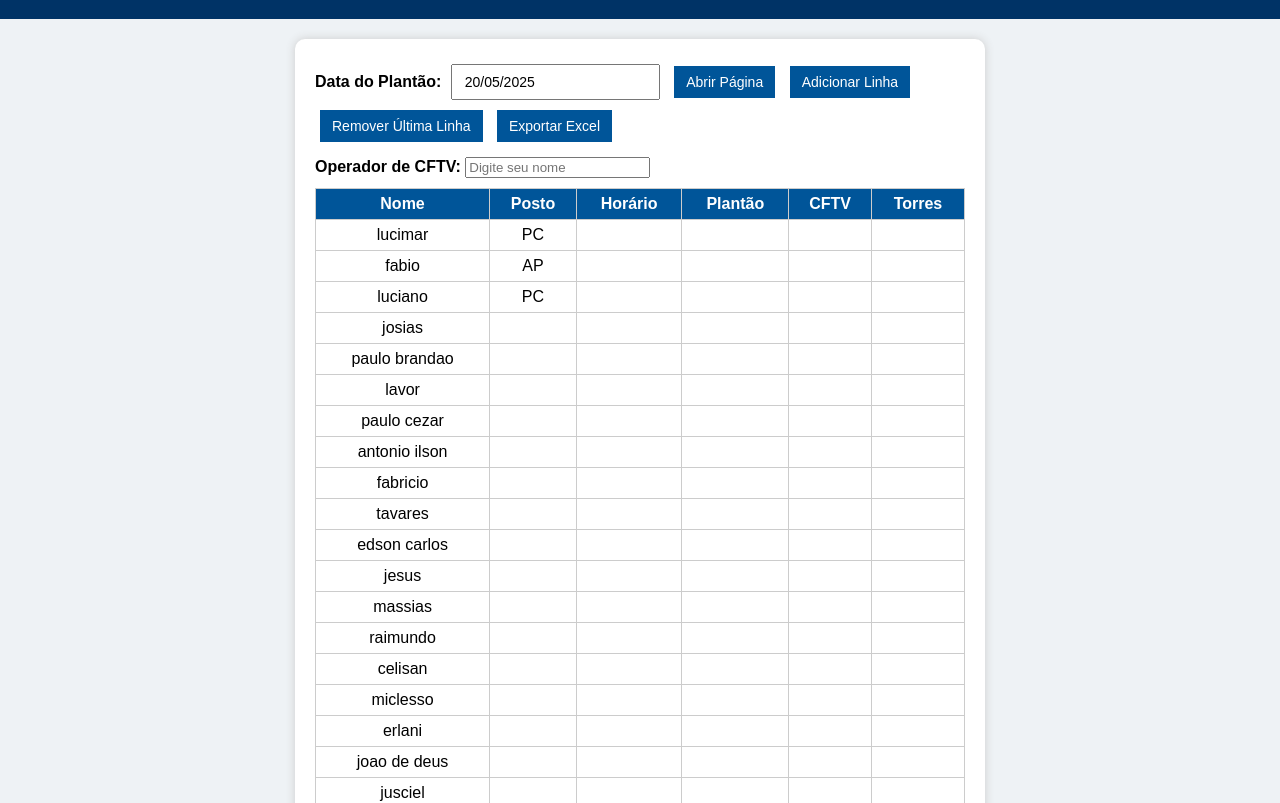
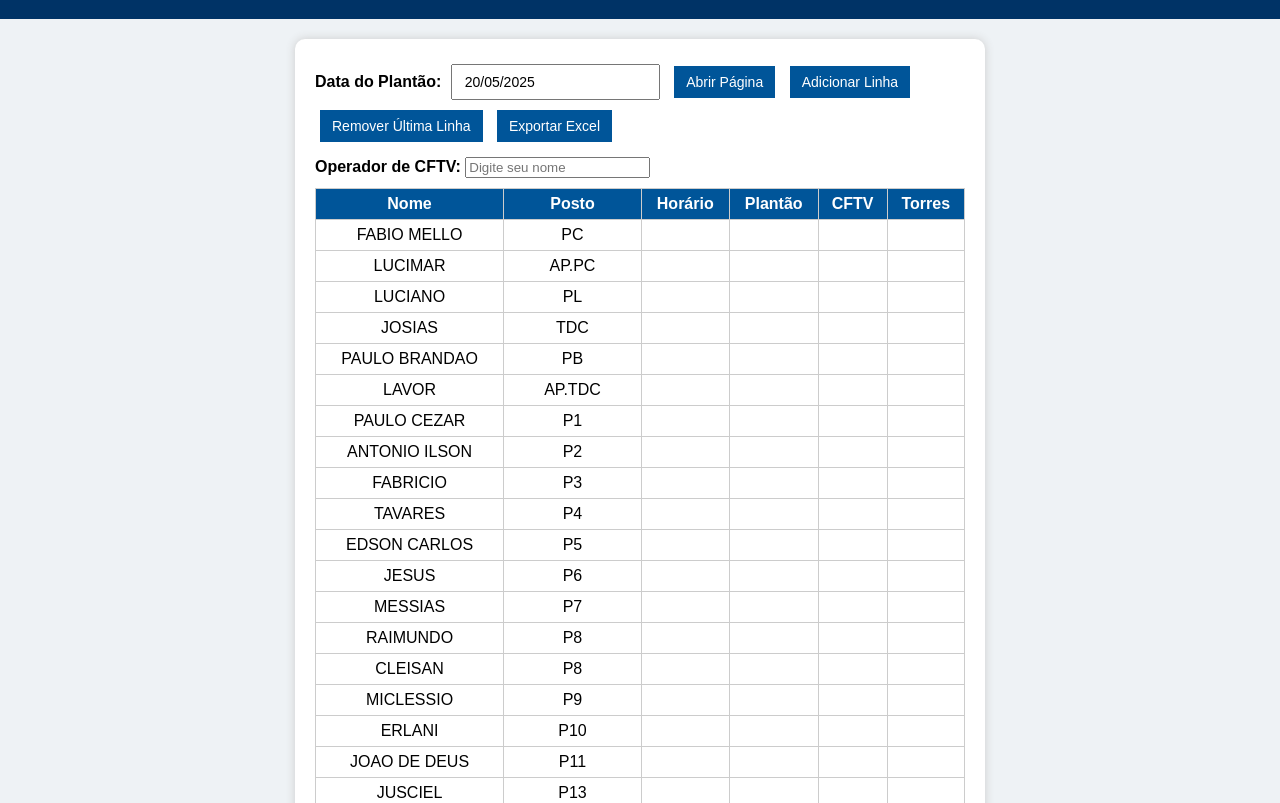
Before and after one commit to Manuel5256/CentraldeOpera-esClaudinoLivrodePlant-es.com.br, a plain HTML site: page index.html in a window 1280 px wide. Shown: the part 149-952 px from the top of the page. Drawn offline with nearby package versions, Linux system fonts and the light colour scheme.

Commit message:
Update index.html

```diff
--- a/index.html
+++ b/index.html
@@ -208,13 +208,14 @@
         });
       } else {
         const nomes = [
-          "lucimar","fabio","luciano","josias","paulo brandao","lavor","paulo cezar","antonio ilson",
-          "fabricio","tavares","edson carlos","jesus","massias","raimundo","celisan","miclesso",
-          "erlani","joao de deus","jusciel","edenilson","filho","romario","padua","carvalho",
-          "antonio","adriano","assis","rockllayne","alexandre","lima"
+          "FABIO MELLO","LUCIMAR","LUCIANO","JOSIAS","PAULO BRANDAO","LAVOR","PAULO CEZAR","ANTONIO ILSON",
+          "FABRICIO","TAVARES","EDSON CARLOS","JESUS","MESSIAS","RAIMUNDO","CLEISAN","MICLESSIO",
+          "ERLANI","JOAO DE DEUS","JUSCIEL","EDENILSON","FILHO","ROMARIO","PADUA","CARVALHO",
+          "ANTONIO","ADRIANO","ASSIS","ROCKLLAYNE","ALEXANDRE","ALEX"
         ];
         const postos = [
-          "PC", "AP", "PC"
+           "PC", "AP.PC", "PL", "TDC", "PB", "AP.TDC", "P1", "P2", "P3", "P4", "P5", "P6", "P7", "P8",
+          "P8",  "P9", "P10", "P11", "P13", "P13", "P13", "P14", "P15", "P16", "P18", "P20", "CAMP.BIKE", "BIKE NORTE", "BIKE NORTE", "PIRIPIRI-MA"
         ];
         nomes.forEach((nome, idx) => {
           const row = tabela.insertRow();
```
